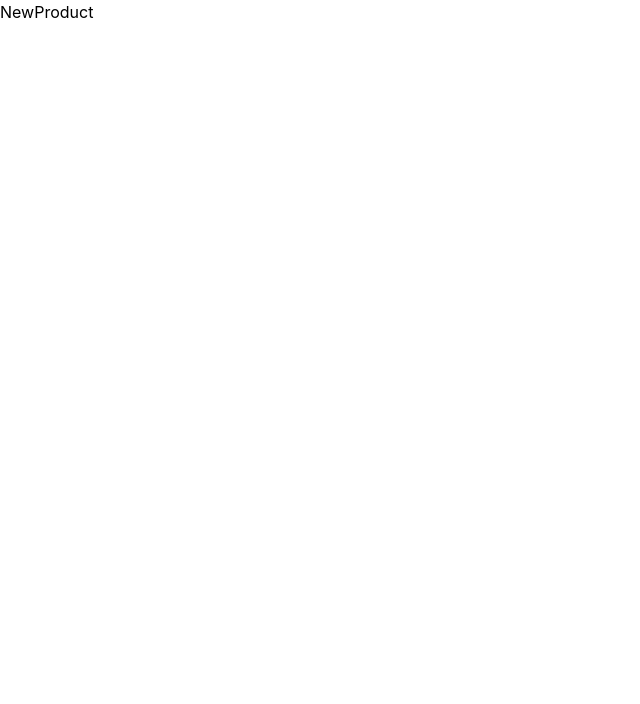
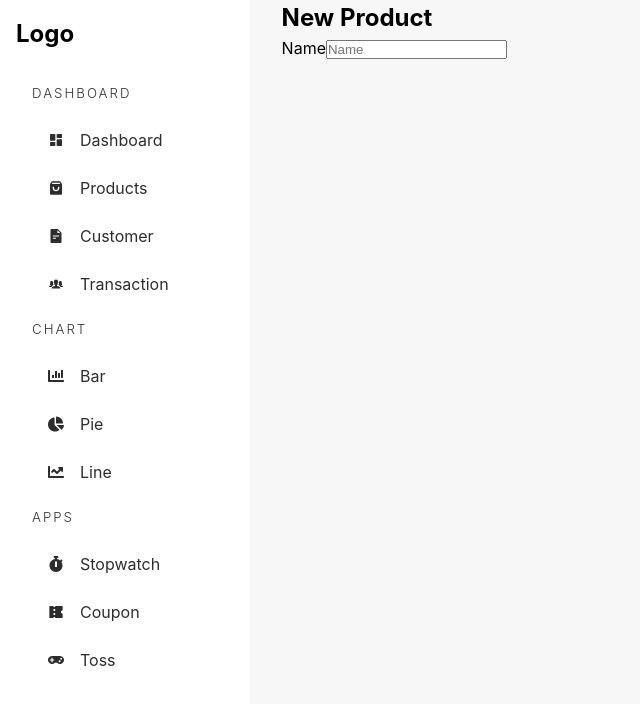
Before and after one commit to Gunjankher/react-admin-dashboard, a React (Vite) app: page /admin/product/new in a window 1280 px wide. Shown: the top 704 px of the page, without its empty margins (0-640 px from the left). Built offline with nearby package versions, Linux system fonts and the light colour scheme.

Commit message:
product page

```diff
--- a/src/pages/management/NewProduct.jsx
+++ b/src/pages/management/NewProduct.jsx
@@ -1,8 +1,40 @@
-import React from 'react'
+import React, { useState } from 'react'
+import AdminSideBar  from '../../components/AdminSideBar'
 
 function NewProduct() {
+
+  const [name,setName] = useState("")
+  const [price,setPricce] = useState()
+  const [stock,setStock] = useState()
+  const [photo,setPhoto] = useState("")
+
+
   return (
-    <div>NewProduct</div>
+    <div className='adminContainer'>
+      <AdminSideBar />
+      <main className='product-management'>
+
+<article>
+<form>
+<h2>New Product</h2>
+<div>
+  <label> Name</label>
+<input
+type="text"
+placeholder = "Name"
+/>
+</div>
+
+
+
+</form>
+</article>
+
+
+
+      </main>
+
+      </div>
   )
 }
 
--- a/src/pages/management/ProductMangement.jsx
+++ b/src/pages/management/ProductMangement.jsx
@@ -1,8 +1,15 @@
 import React from 'react'
+import AdminSideBar  from '../../components/AdminSideBar'
 
 function ProductMangement() {
   return (
-    <div>ProductMangement</div>
+    <div className='adminContainer'>
+      <AdminSideBar />
+      <main className='product-management'>
+prodcut
+      </main>
+
+      </div>
   )
 }
 
--- a/src/pages/management/TransactionManagement.jsx
+++ b/src/pages/management/TransactionManagement.jsx
@@ -1,8 +1,15 @@
 import React from 'react'
+import AdminSideBar  from '../../components/AdminSideBar'
 
 function TransactionManagement() {
   return (
-    <div>TransactionManagement</div>
+    <div className='adminContainer'>
+    <AdminSideBar />
+    <main className='product-management'>
+Transaction
+    </main>
+
+    </div>
   )
 }
 
```
